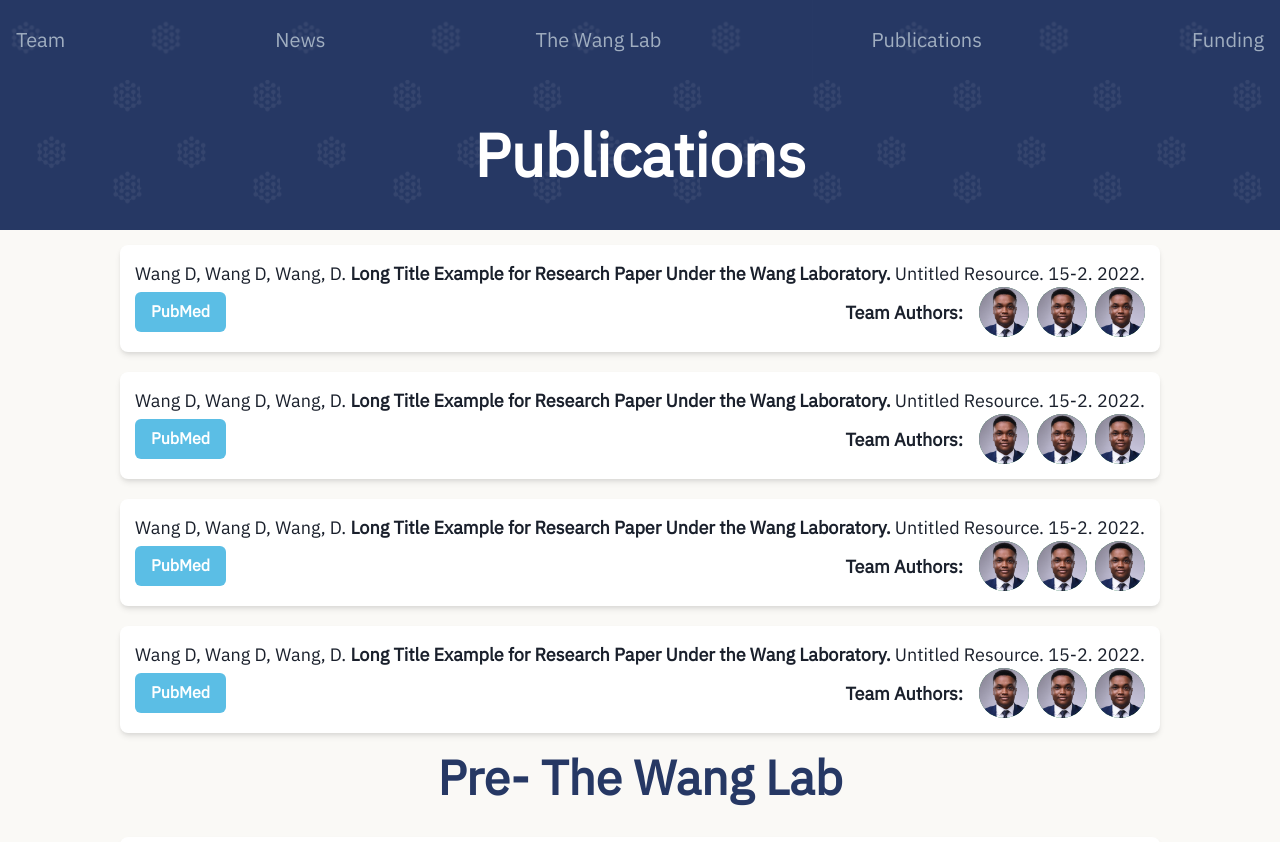
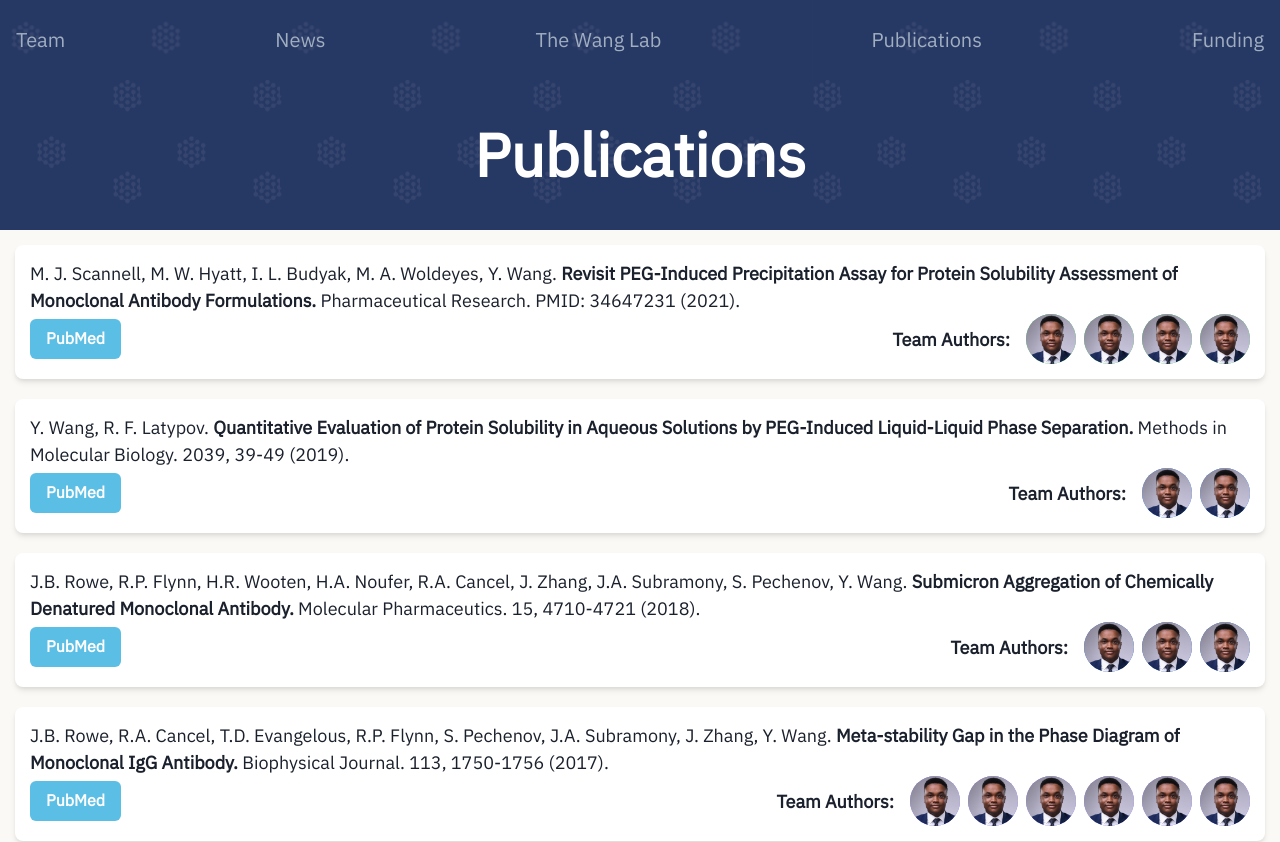
Before and after one commit to ganning127/uncw-wang-lab, a Next.js app: page /publications in a window 1280 px wide. Shown: the top 842 px of the page. Built offline with nearby package versions, Linux system fonts and the light colour scheme.

Commit message:
Pubs 15-18 No Photos

```diff
--- a/pages/publications.js
+++ b/pages/publications.js
@@ -25,36 +25,36 @@ export default function Publications() {
       <Container maxW="container.xl" p={15}>
         <SimpleGrid columns={{ base: 1, md: 1, md: 1 }} spacing={5}>
           <PubsCard
-            names="Wang D, Wang D, Wang, D"
-            title="Long Title Example for Research Paper Under the Wang Laboratory"
-            publication= "Untitled Resource"
-            resources="15-2. 2022"
-            publink="uncw.edu"
+            names="M. J. Scannell, M. W. Hyatt, I. L. Budyak, M. A. Woldeyes, Y. Wang"
+            title="Revisit PEG-Induced Precipitation Assay for Protein Solubility Assessment of Monoclonal Antibody Formulations"
+            publication= "Pharmaceutical Research"
+            resources="PMID: 34647231 (2021)"
+            publink="https://pubmed.ncbi.nlm.nih.gov/34647231/"
+            images={["/johndoe.png", "/johndoe.png", "/johndoe.png", "/johndoe.png"]}
+          />
+          <PubsCard
+            names="Y. Wang, R. F. Latypov"
+            title="Quantitative Evaluation of Protein Solubility in Aqueous Solutions by PEG-Induced Liquid-Liquid Phase Separation"
+            publication= "Methods in Molecular Biology"
+            resources="2039, 39-49 (2019)"
+            publink="https://pubmed.ncbi.nlm.nih.gov/31342417/"
+            images={["/johndoe.png", "/johndoe.png"]}
+          />
+          <PubsCard
+            names="J.B. Rowe, R.P. Flynn, H.R. Wooten, H.A. Noufer, R.A. Cancel, J. Zhang, J.A. Subramony, S. Pechenov, Y. Wang"
+            title="Submicron Aggregation of Chemically Denatured Monoclonal Antibody"
+            publication= "Molecular Pharmaceutics"
+            resources="15, 4710-4721 (2018)"
+            publink="https://pubmed.ncbi.nlm.nih.gov/30142275/"
             images={["/johndoe.png", "/johndoe.png", "/johndoe.png"]}
           />
           <PubsCard
-            names="Wang D, Wang D, Wang, D"
-            title="Long Title Example for Research Paper Under the Wang Laboratory"
-            publication= "Untitled Resource"
-            resources="15-2. 2022"
-            publink="uncw.edu"
-            images={["/johndoe.png", "/johndoe.png", "/johndoe.png"]}
-          />
-          <PubsCard
-            names="Wang D, Wang D, Wang, D"
-            title="Long Title Example for Research Paper Under the Wang Laboratory"
-            publication= "Untitled Resource"
-            resources="15-2. 2022"
-            publink="uncw.edu"
-            images={["/johndoe.png", "/johndoe.png", "/johndoe.png"]}
-          />
-          <PubsCard
-            names="Wang D, Wang D, Wang, D"
-            title="Long Title Example for Research Paper Under the Wang Laboratory"
-            publication= "Untitled Resource"
-            resources="15-2. 2022"
-            publink="uncw.edu"
-            images={["/johndoe.png", "/johndoe.png", "/johndoe.png"]}
+            names="J.B. Rowe, R.A. Cancel, T.D. Evangelous, R.P. Flynn, S. Pechenov, J.A. Subramony, J. Zhang, Y. Wang"
+            title="Meta-stability Gap in the Phase Diagram of Monoclonal IgG Antibody"
+            publication= "Biophysical Journal"
+            resources="113, 1750-1756 (2017)"
+            publink="https://pubmed.ncbi.nlm.nih.gov/29045869/"
+            images={["/johndoe.png", "/johndoe.png", "/johndoe.png", "/johndoe.png", "/johndoe.png", "/johndoe.png"]}
           />
         </SimpleGrid>
 
```
